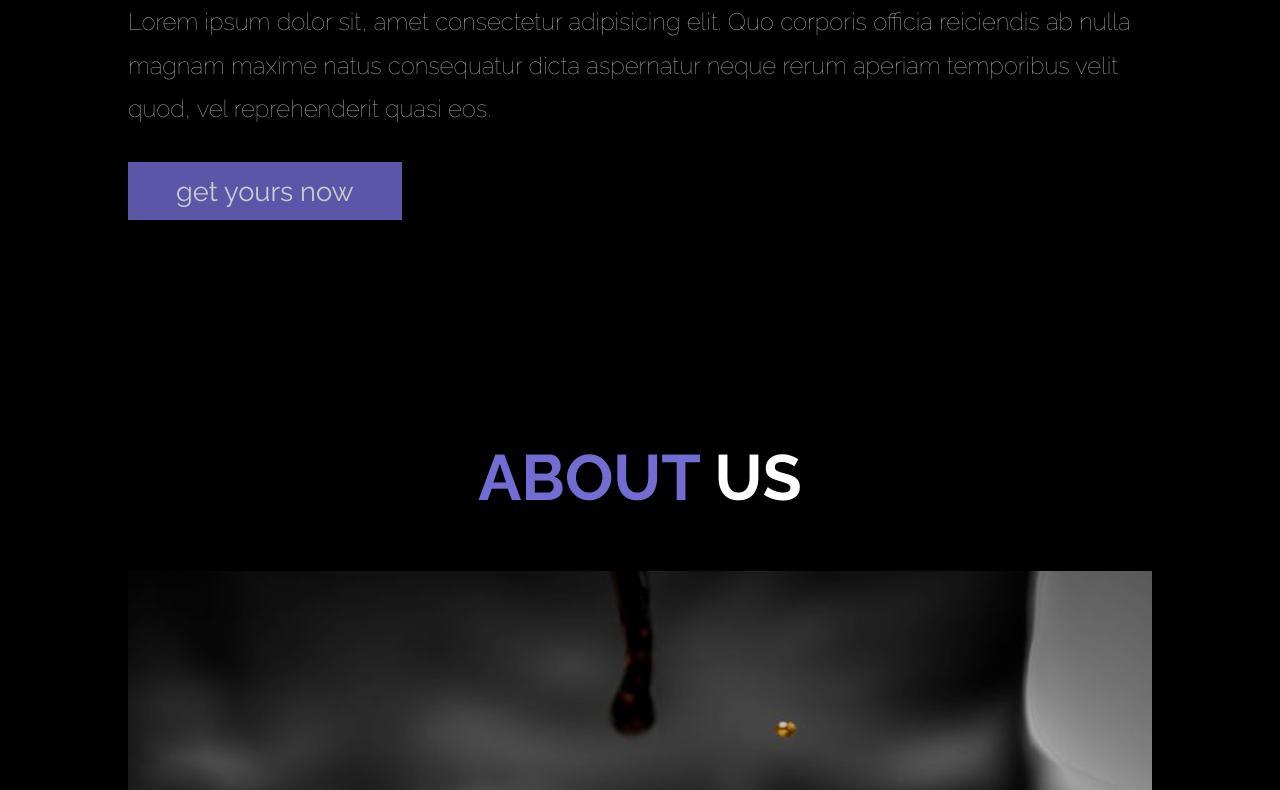
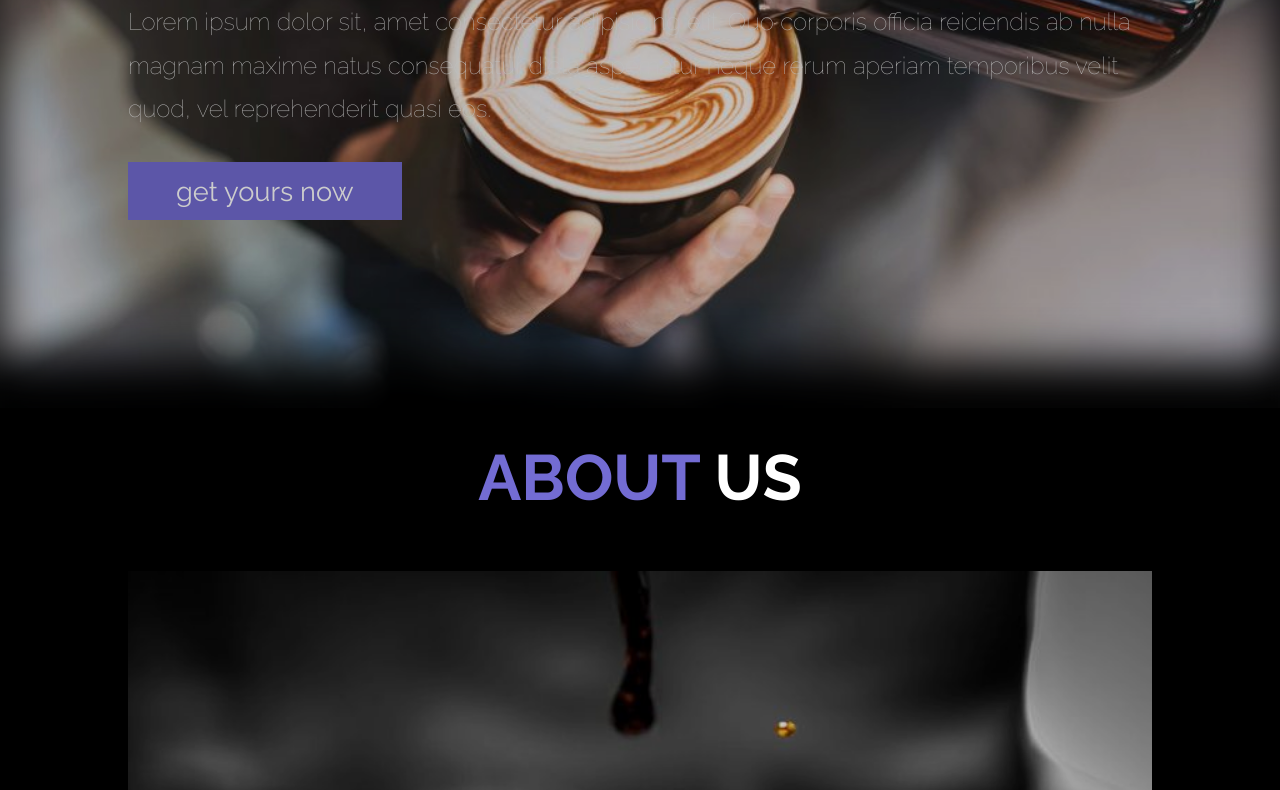
Before and after one commit to cervellos/Cerberus-CoffeShop, a plain HTML site: page index.html in a window 1280 px wide. Shown: the part 392-1182 px from the top of the page. Drawn offline with Linux system fonts and the light colour scheme.

Commit message:
small update bg about us

```diff
--- a/style.css
+++ b/style.css
@@ -217,11 +217,7 @@ section {
   min-height: 100vh;
   display: flex;
   align-items: center;
-<<<<<<< HEAD
   background: url("/images/home-bg.jpg") no-repeat;
-=======
-  background: url(/images/home-bg.jpg) no-repeat;
->>>>>>> b43d8c6704dc6817c643f64a8ebc4e748ed3865f
   background-size: cover;
   justify-content: center;
   box-shadow: inset 0 -3em 3em black;
```
